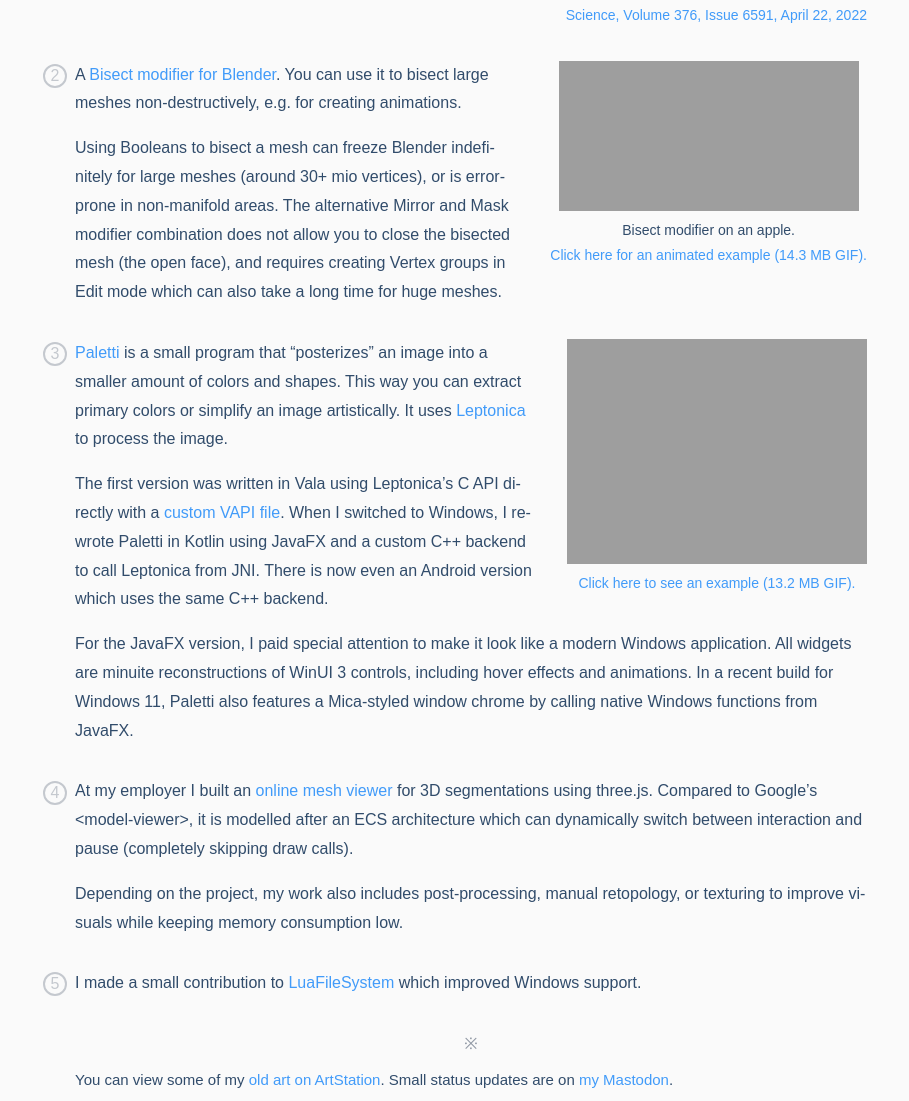
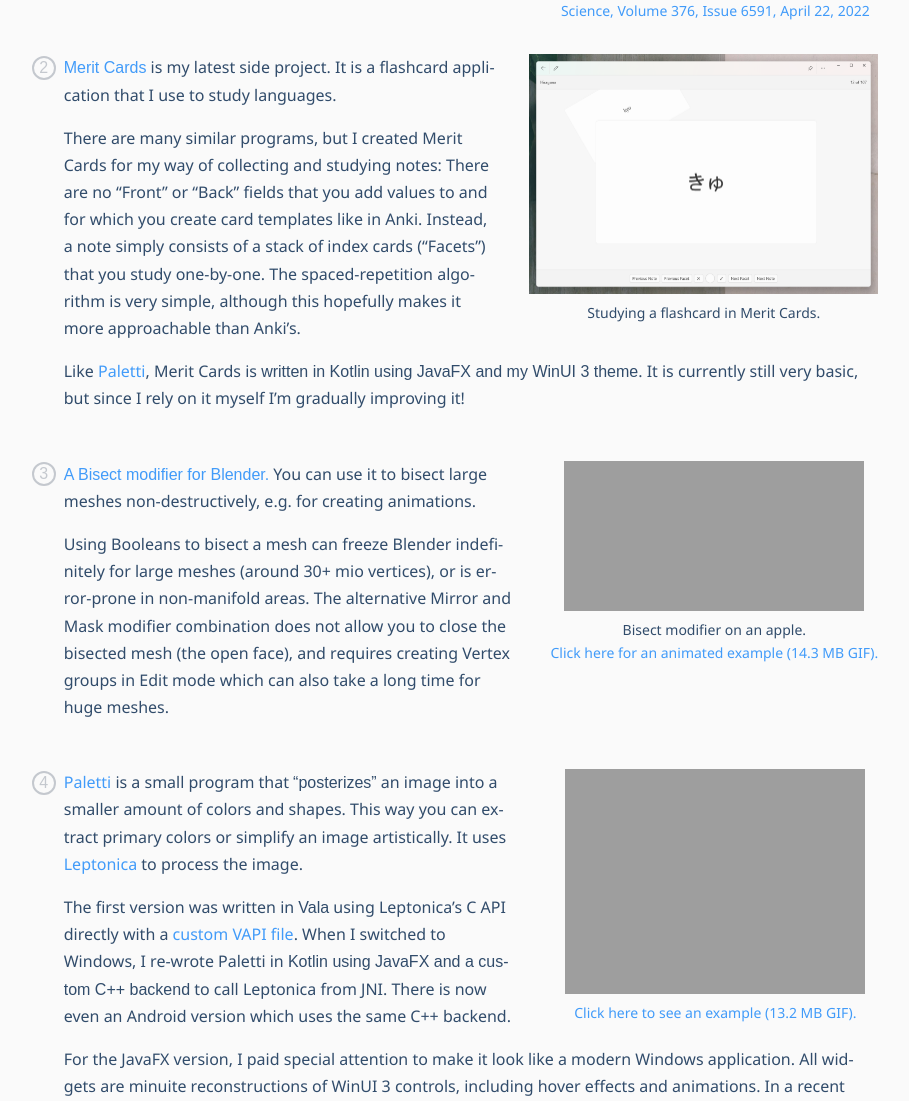
Before and after one commit to Eroica/eroica.github.io, a Jekyll site: the page built from index.html, in a window 1280 px wide, cut to the strip 819-1920 px from the top of the page. Shown: the whole strip, without its empty margins (169-1078 px from the left). Built offline with Jekyll 4.4.1, drawn with Linux system fonts in a browser that asks for light colours; some web fonts are replaced; some of the changed text lies outside the part shown.

Commit message:
Add Merit Cards

```diff
--- a/_includes/footer.html
+++ b/_includes/footer.html
@@ -1,5 +1,6 @@
-<footer class="footer container -small Op(.7) Mb(50px)" data-vbox="-small">
+<footer class="footer container -small colored-links Op(.7) Mb(50px)" data-vbox="-small">
 	<p class="Ta(c) Pe(n) text--pale">{% include feather/moon.svg %}</p>
-	<p class="Fz(14px) Ta(c)">© 2022. Last update: April 24, 2022.</p>
+	<p class="Fz(14px) Ta(c)">© 2022. Last update: August 22, 2022.</p>
+	<p class="Fz(14px) Ta(c)" style="font-family: 'Microsoft JhengHei', sans-serif;">為了守護咱的夢 成做更加勇敢的人 現在是彼一工 勇敢的台灣人</p>
 	<p class="Fz(14px)">The Android robot is reproduced or modified from work created and shared by Google and used according to terms described in the <a href="https://creativecommons.org/licenses/by/3.0/">Creative Commons</a> 3.0 Attribution License.</p>
 </footer>
--- a/_includes/main.scss
+++ b/_includes/main.scss
@@ -27,11 +27,10 @@
 {% include css/destyle.css %}
 {% include css/atomic.css %}
 
-
 // This is to disable the custom font on GitHub pages
-{% if jekyll.environment != "production" %}
+{% unless site.github %}
 {% include css/MyFontsWebfontsKit.css %}
-{% endif %}
+{% endunless %}
 
 @import "layouts";
 @import "helpers";
--- a/_sass/_containers.scss
+++ b/_sass/_containers.scss
@@ -21,8 +21,8 @@
 
 	&::before {
 		font-family: "ClearSansScreen-Md", sans-serif;
-		font-weight: 500;
 		display: block;
+		font-weight: 400;
 		width: 24px;
 		height: 24px;
 		line-height: 20px;
@@ -36,15 +36,17 @@
 		border: 2px solid $font-color-pale;
 		border-radius: 50%;
 		text-align: center;
-		font-weight: 500;
 	}
 
 	@include breakpoint(910px) {
 		padding-top: 0;
 
 		&::before {
-			top: 0.2em;
+			top: 0.1em;
 			left: -2em;
 		}
 	}
 }
+.plan + .plan {
+	margin-top: 3em;
+}
--- a/_sass/_typography.scss
+++ b/_sass/_typography.scss
@@ -1,8 +1,8 @@
 body, input, select, textarea {
-	font-family: "ClearSansScreen-Bk", sans-serif;
+	font-family: "ClearSansScreen-Bk", "Segoe UI", sans-serif;
 	font-size: 16px;
 	font-weight: 400;
-	line-height: 1.8;
+	line-height: 1.7;
 	color: $font-color-dark;
 	hyphens: auto;
 
@@ -11,7 +11,7 @@
 
 strong, b, .text--strong {
 	font-family: "ClearSansScreen-Md", sans-serif;
-	font-weight: 500;
+	font-weight: 400;
 }
 .-dark strong, .-dark b, .-dark .text--strong {color: white; }
 
@@ -22,9 +22,9 @@
 
 del, .text--pale {color: $font-color-pale; }
 .text--title {
+	font-family: "ClearSansScreen-Md", sans-serif;
 	color: $font-color-pale;
-	font-family: "ClearSansScreen-Md", sans-serif;
-	font-weight: 500;
+	font-weight: 400;
 	letter-spacing: 1px;
 	text-transform: uppercase;
 	font-size: 14px;
@@ -45,7 +45,7 @@
 
 h1, h2, h3, h4, h5, h6 {
 	font-family: "ClearSansScreen-Md", sans-serif;
-	font-weight: 500;
+	font-weight: 400;
 }
 
 .a {cursor: pointer}
@@ -89,6 +89,8 @@
 figure {
 	@extend [data-VBox], [data-VBox~="-small"];
 
+	min-width: 40%;
+
 	img, video {
 		display: block;
 		margin-left: auto;
--- a/index.html
+++ b/index.html
@@ -24,6 +24,19 @@
 
 <section class="plan colored-links" data-vbox style="clear:both;">
 	<figure>
+		<img src="{{ 'images/2022-08-05-MeritCards.png' | relative_url }}" width="349" height="240" alt="A screenshot of Merit Card’s study session">
+		<figcaption>Studying a flashcard in Merit Cards.</figcaption>
+	</figure>
+
+	<p><strong><a href="https://meritcards.app">Merit Cards</a></strong> is my latest side project. It is a flashcard application that I use to study languages.</p>
+
+	<p>There are many similar programs, but I created Merit Cards for my way of collecting and studying notes: There are no “Front” or “Back” fields that you add values to and for which you create card templates like in Anki. Instead, a note simply consists of a stack of index cards (“Facets”) that you study one-by-one. The spaced-repetition algorithm is very simple, although this hopefully makes it more approachable than Anki’s.</p>
+
+	<p>Like <a href="#Paletti">Paletti</a>, Merit Cards is <strong>written in Kotlin using JavaFX and my WinUI&nbsp;3 theme</strong>. It is currently still very basic, but since I rely on it myself I’m gradually improving it!</p>
+</section>
+
+<section class="plan colored-links" data-vbox style="clear:both;">
+	<figure>
 		<picture id="BisectGif">
 			<source srcset="{{ 'blender/BisectModifier+6.webp' | relative_url }}" type="image/webp">
 			<img hx-swap-oob="true" src="{{ 'blender/BisectModifier+6.png' | relative_url }}" width="300" height="150" alt="A screenshot of the bisect modifier in action">
@@ -35,12 +48,12 @@
 		</noscript>
 	</figure>
 
-	<p><strong>A <a href="https://developer.blender.org/D8954">Bisect modifier for Blender</a>.</strong> You can use it to bisect large meshes non-destructively, e.g. for creating animations.</p>
+	<p><strong><a href="https://developer.blender.org/D8954">A Bisect modifier for Blender.</a></strong> You can use it to bisect large meshes non-destructively, e.g. for creating animations.</p>
 
 	<p>Using Booleans to bisect a mesh can freeze Blender indefinitely for large meshes (around 30+&nbsp;mio vertices), or is error-prone in non-manifold areas. The alternative Mirror and Mask modifier combination does not allow you to close the bisected mesh (the open face), and requires creating Vertex groups in Edit mode which can also take a long time for huge meshes.</p>
 </section>
 
-<section class="plan colored-links" data-vbox>
+<section id="Paletti" class="plan colored-links" data-vbox>
 	<figure>
 		<picture id="PalettiGif">
 			<source srcset="{{ 'images/Paletti-JavaFX+2.webp' | relative_url }}" type="image/webp">
```
Also changed, not shown: other parts of index.html (+1 -1 lines), Gemfile.lock, _includes/css/MyFontsWebfontsKit.css (line endings or trailing spaces), images/2022-08-05-MeritCards.png (added).
